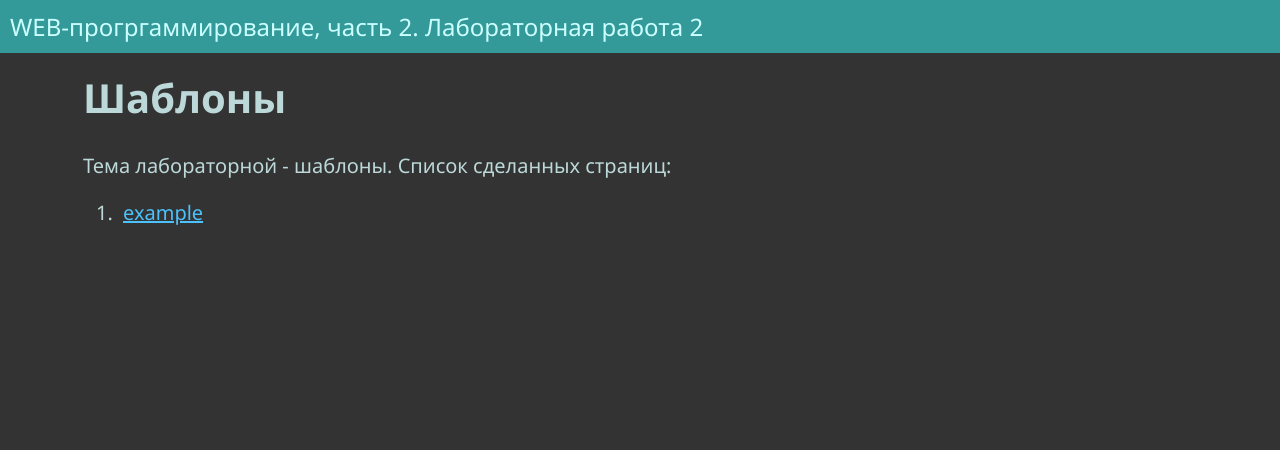
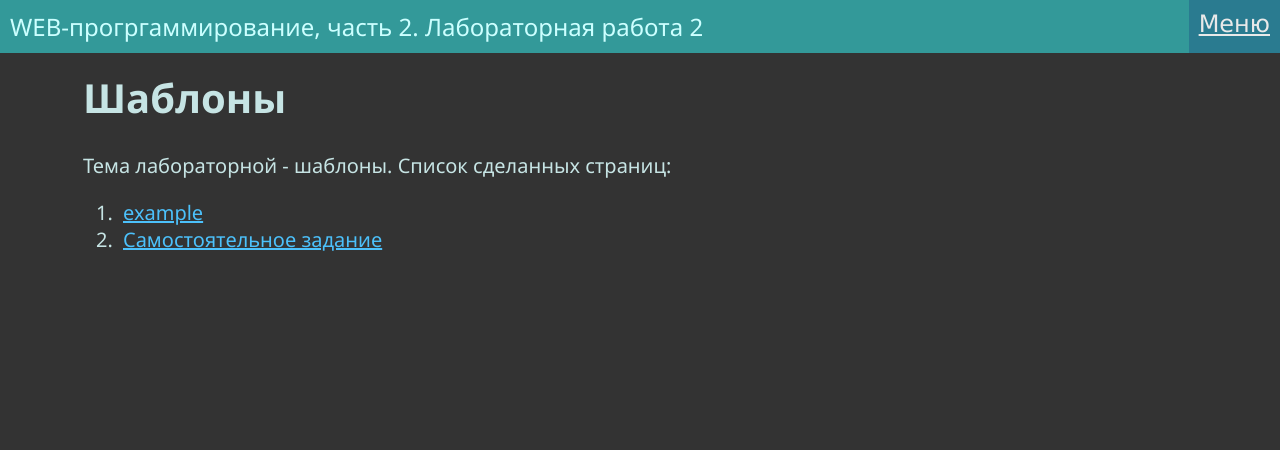
Before and after one commit to 01Postnikov10/web-programming-labs-2, a Flask app: page /lab2/ in a window 1280 px wide. Shown: the top 450 px of the page. Run offline with Flask 3, Linux system fonts and the light colour scheme.

Commit message:
Правки меню

```diff
--- a/app.py
+++ b/app.py
@@ -21,7 +21,12 @@ def menu():
                 НГТУ, ФБ, WEB-программирование, часть 2. Список лабораторных
             </header>
             <main>
-                <a href='/lab1'>Первая лабораторная</a>
+                <div>
+                    <a href='/lab1'>Первая лабораторная</a>
+                </div>
+                <div>
+                    <a href='/lab2'>Вторая лабораторная</a>
+                </div>
             </main>
             <footer>
                 Постников Кирилл Николаевич, ФБИ-14, 3 курс, 2023
--- a/static/lab1.css
+++ b/static/lab1.css
@@ -31,7 +31,7 @@ h1 {
 
 body {
     background-color: #333333;
-    color: #dcffffcf;
+    color: #dcffffde;
     font-family:'Segoe UI', Tahoma, Geneva, Verdana, sans-serif;
 }
 
--- a/static/main.css
+++ b/static/main.css
@@ -1,6 +1,6 @@
 body {
     background-color: #333333;
-    color: #dcffffcf;
+    color: #dcffffde;
     font-family:'Segoe UI', Tahoma, Geneva, Verdana, sans-serif;
 }
 
@@ -14,6 +14,17 @@ header {
     background-color: #339999;
     color: #CCFFFF;
     z-index: 1;
+}
+
+header a {
+    position: absolute;
+    right: 0px;
+    color: #e9e9e9;
+    background-color: rgb(42, 123, 144);
+    bottom: 0;
+    top: 0;
+    padding: 10px;
+    font-family: Verdana;
 }
 
 main {
--- a/templates/autos.html
+++ b/templates/autos.html
@@ -7,6 +7,7 @@
             height: 180px;
             position: relative;
             border: 0.5px solid rgb(255, 255, 255);
+            border-radius: 6px;
         }
         .text {
             width: 300px;
--- a/templates/base.html
+++ b/templates/base.html
@@ -8,6 +8,7 @@
 </head>
 <body>
     <header>
+        <a href="/menu">Меню</a>
         WEB-прогргаммирование, часть 2. {{ self.lab() }}
     </header>
 
--- a/templates/lab2.html
+++ b/templates/lab2.html
@@ -9,5 +9,8 @@
         <li>
             <a href="/lab2/example">example</a>
         </li>
+        <li>
+            <a href="/lab2/autos">Самостоятельное задание</a>
+        </li>
     </ol>
 {%endblock%}
```
